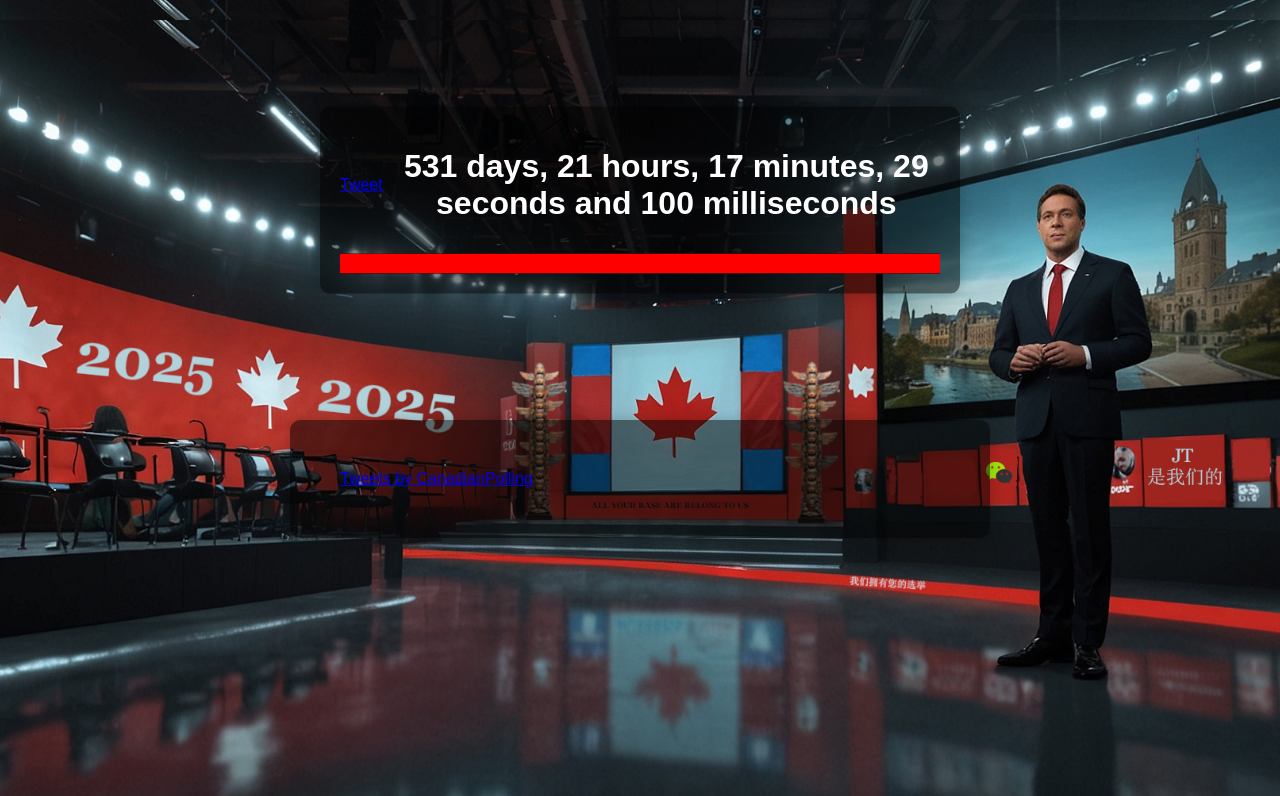
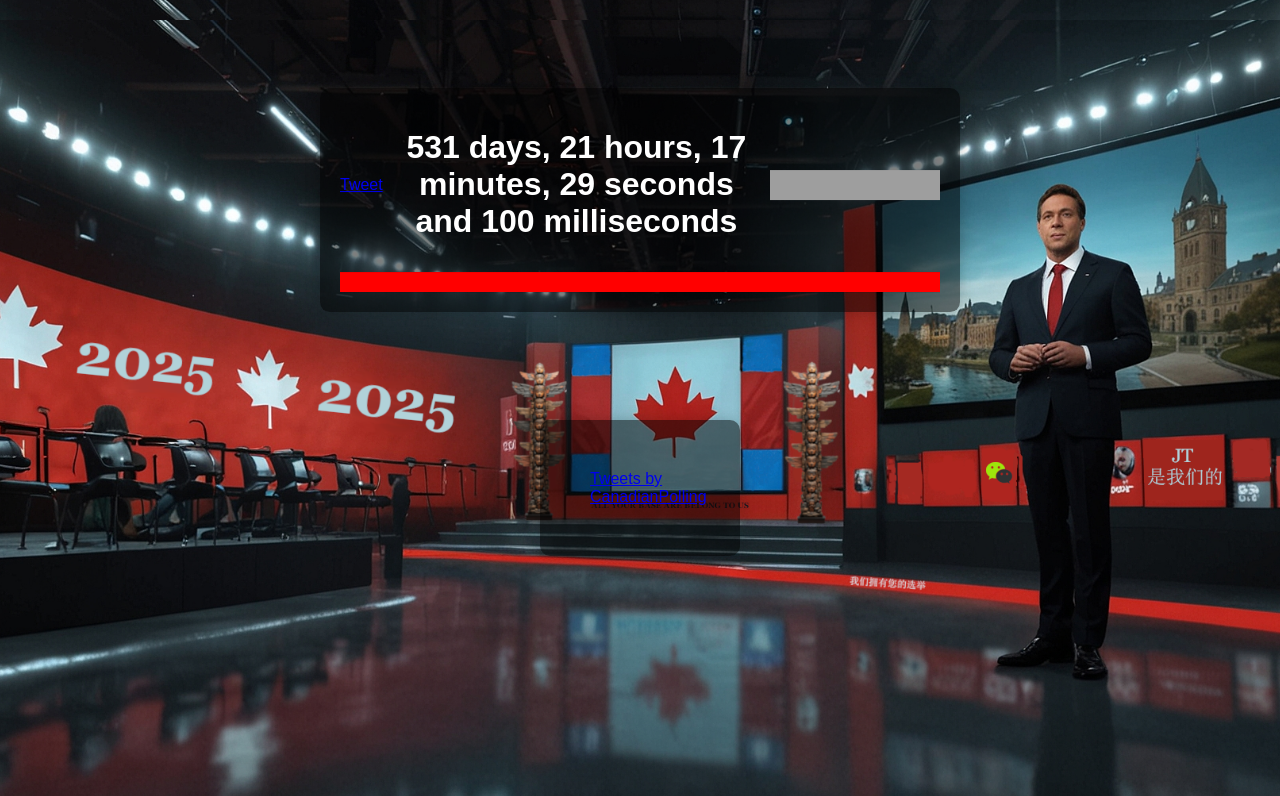
Before and after one commit to coldcanuk/ElectionClock, a Flask app: page / in a window 1280 px wide. Shown: the top 796 px of the page. Run offline with Flask 3, Linux system fonts and the light colour scheme; parts of the project's set-up code (start-up, migrations or seed data) failed here and were passed over; some libraries are stand-ins or nearby versions; grey boxes are pictures that could not be loaded.

Commit message:
never give up; never surrender

```diff
--- a/templates/countdown.html
+++ b/templates/countdown.html
@@ -4,12 +4,7 @@
     <meta charset="UTF-8">
     <title>Canadian Election Countdown</title>
     <link rel="stylesheet" href="/static/styles.css">
-    <style>
-        .twitter-feed-container {
-            max-width: 600px; /* Adjusts the width of the Twitter feed */
-            margin: 20px auto; /* Centers the feed on the page with some margin */
-        }
-    </style>
+
 </head>
 <body>
     <div class="countdown-container">
@@ -18,6 +13,9 @@
             <a href="https://twitter.com/share?ref_src=twsrc%5Etfw" class="twitter-share-button" data-show-count="false">Tweet</a>
             <script async src="https://platform.twitter.com/widgets.js" charset="utf-8"></script>
             <h1 id="time" style="margin-left: 10px;"></h1>
+            <!-- GitHub button -->
+            <iframe src="https://ghbtns.com/github-btn.html?user=coldcanuk&repo=ElectionClock&type=star&count=true&size=large"
+                    frameborder="0" scrolling="0" width="170" height="30" style="margin-left: 10px;"></iframe>
         </div>
         <!-- The fuse container-->
         <div id="fuse-container" style="width: 100%; height: 20px; background: black; position: relative;">
```
